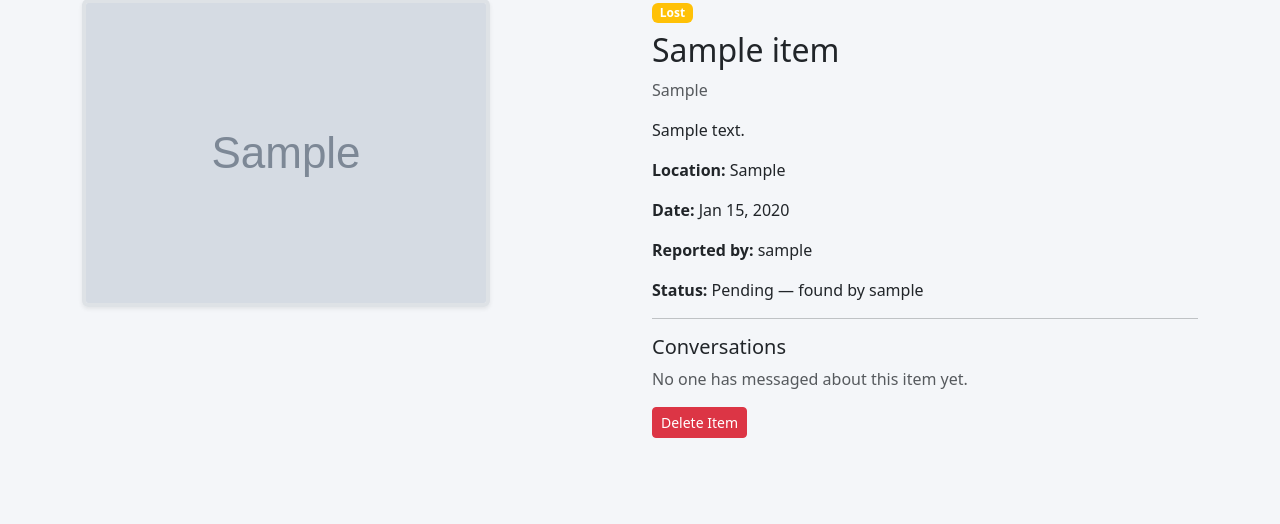
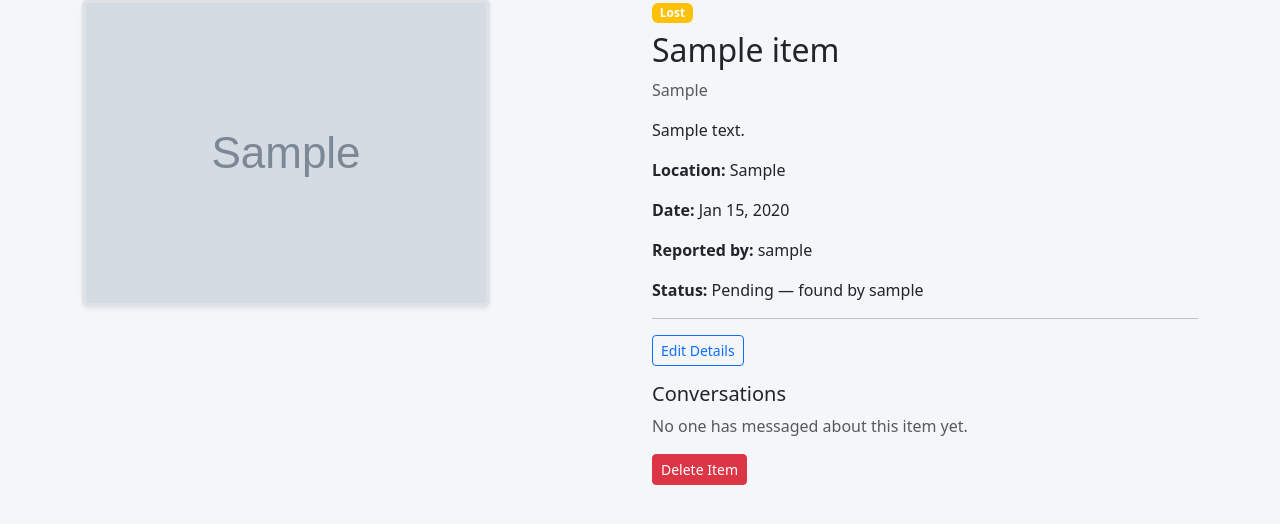
Before and after one commit to seano-0222/RecoverIt, a Django app: a page that uses templates/lostfound/item_detail.html in a window 1280 px wide. Shown: the part 81-605 px from the top of the page. Run offline with Django 5.2, Linux system fonts and the light colour scheme; a user stored in the database is signed in; tables that the repository leaves empty hold one stand-in row (values such as "Sample post"); grey boxes marked "Sample" are stand-in pictures; parts of the project's set-up code (start-up, migrations or seed data) failed here and were passed over.

Commit message:
Add Edit Details button to item detail
Add an Edit Details button in the item detail page for the item owner, allowing them to quickly access the edit form from the item view.

```diff
--- a/templates/lostfound/item_detail.html
+++ b/templates/lostfound/item_detail.html
@@ -31,6 +31,7 @@
 
         {% if is_owner %}
             <hr>
+            <a href="{% url 'lostfound:item_edit' item.pk %}" class="btn btn-outline-primary btn-sm mb-3">Edit Details</a>
             <h5>Conversations</h5>
             {% for person in threads %}
                 <div class="mb-2">
```
